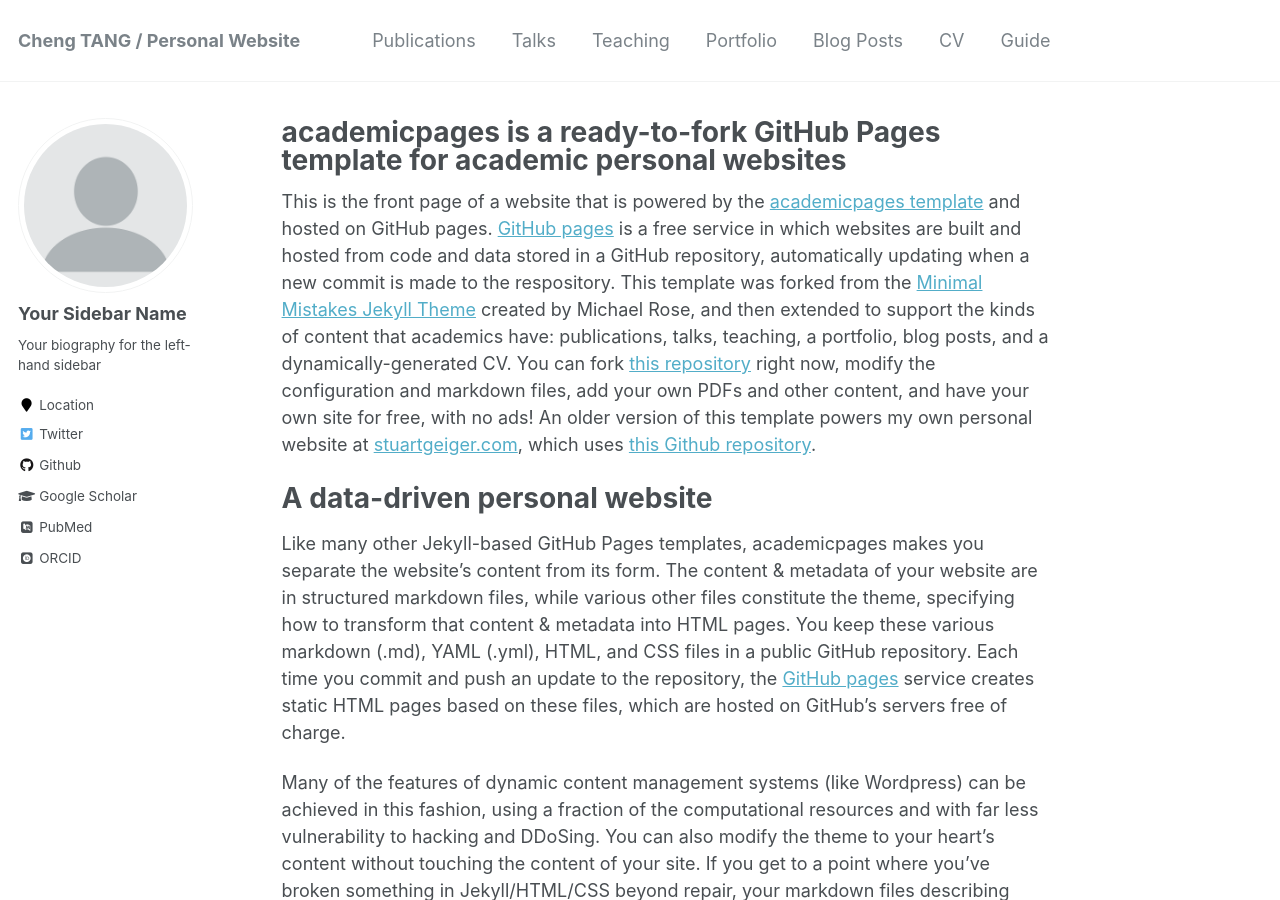
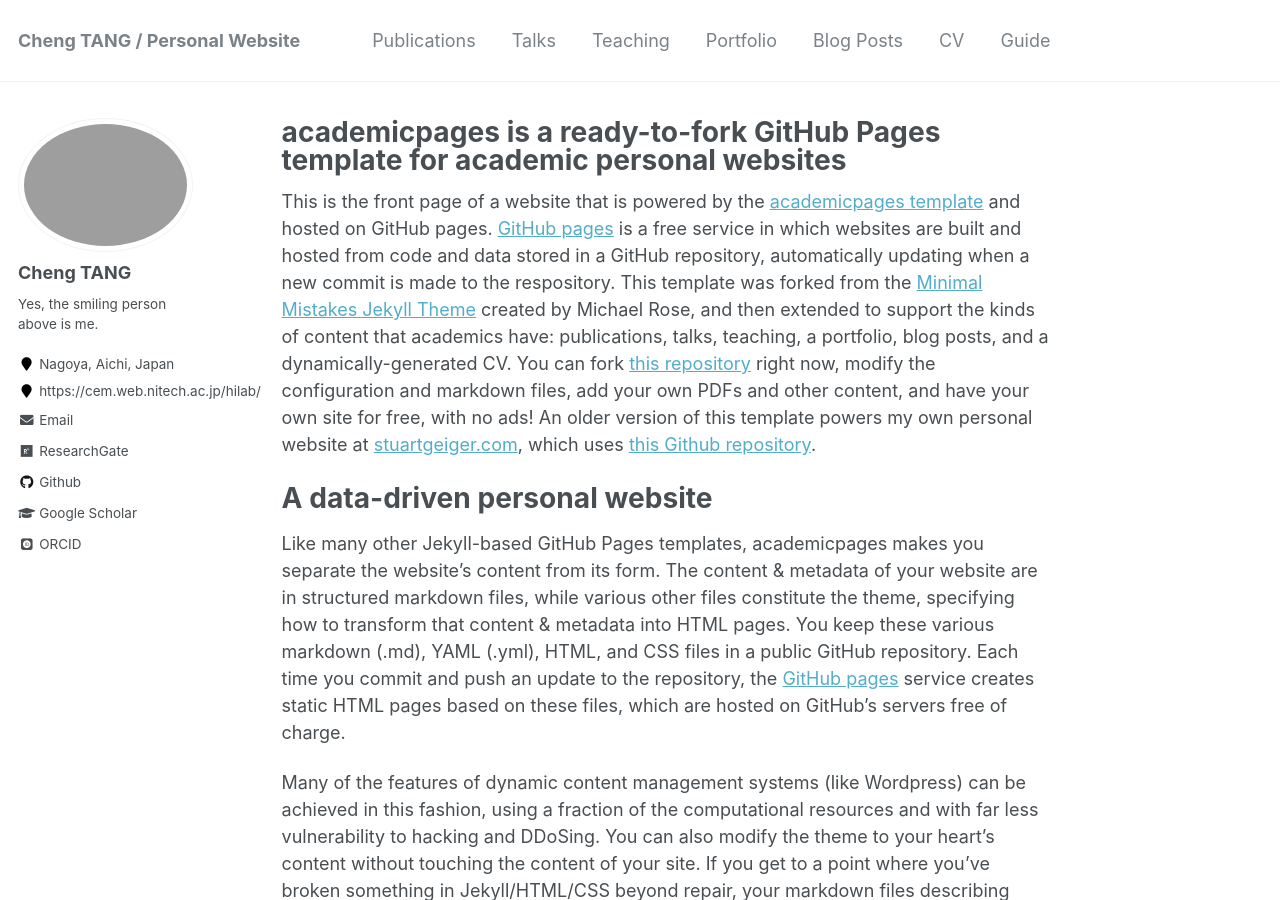
Before and after one commit to ChengTANG-AI/chengtang-ai.github.io, a Jekyll site: the page built from _pages/about.md, in a window 1280 px wide and 900 px high. Built offline with Jekyll 4.4.1, drawn with Linux system fonts in a browser that asks for light colours; some web fonts are replaced.

Commit message:
V20221124

```diff
--- a/_config.yml
+++ b/_config.yml
@@ -80,15 +80,15 @@
 
 # Site Author
 author:
-  name             : "Your Sidebar Name"
-  avatar           : "profile.png"
-  bio              : "Your biography for the left-hand sidebar"
-  location         : "Location"
-  employer         :
-  pubmed           : "https://www.ncbi.nlm.nih.gov/pubmed/?term=john+snow"
-  googlescholar    : "http://yourfullgooglescholarurl.com"
-  email            :
-  researchgate     :  # example: "https://www.researchgate.net/profile/yourprofile"
+  name             : "Cheng TANG"
+  avatar           : "picCT.jpg"
+  bio              : "Yes, the smiling person above is me."
+  location         : "Nagoya, Aichi, Japan"
+  employer         : "https://cem.web.nitech.ac.jp/hilab/"
+  pubmed           :
+  googlescholar    : "https://scholar.google.com/citations?user=GvXOVv0AAAAJ"
+  email            : "tangcheng.ac@outlook.com"
+  researchgate     : "https://www.researchgate.net/profile/Cheng-Tang-11"
   uri              :
   bitbucket        :
   codepen          :
@@ -96,20 +96,20 @@
   flickr           :
   facebook         :
   foursquare       :
-  github           : "academicpages"
+  github           : "ChengTANG-AI"
   google_plus      :
   keybase          :
   instagram        :
-  impactstory      : #"https://profiles.impactstory.org/u/xxxx-xxxx-xxxx-xxxx"
+  impactstory      : # "https://profiles.impactstory.org/u/xxxx-xxxx-xxxx-xxxx"
   lastfm           :
   linkedin         :
-  orcid            : "http://orcid.org/yourorcidurl"
+  orcid            : "https://orcid.org/0000-0002-8148-1509"
   pinterest        :
   soundcloud       :
   stackoverflow    : # http://stackoverflow.com/users/123456/username
   steam            :
   tumblr           :
-  twitter          : "replacethistwitterhandle"
+  twitter          : # "replacethistwitterhandle"
   vine             :
   weibo            :
   xing             :
```
Also changed, not shown: 1 other file.
